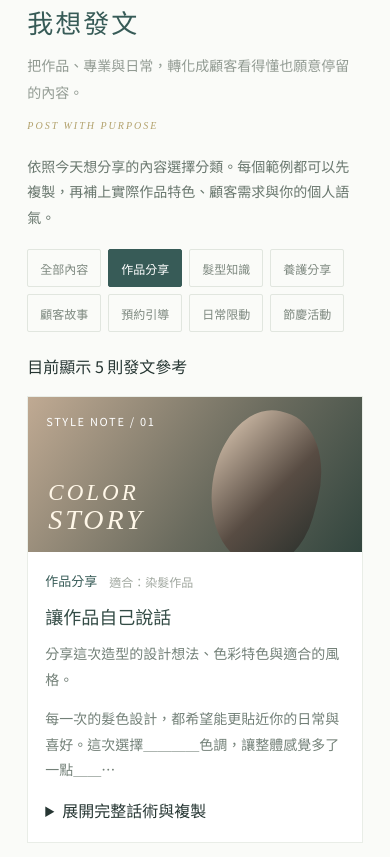
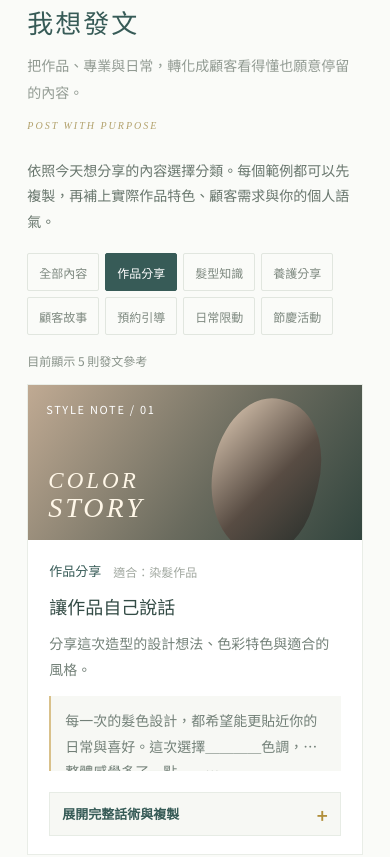
Before and after one commit to pamahairsalon/pama-marketing-hub, a plain HTML site: page index.html in a window 390 px wide. Shown: the part 1844-2701 px from the top of the page. Drawn offline with Linux system fonts and the light colour scheme.

Commit message:
Style expandable message previews for easier browsing

```diff
--- a/styles.css
+++ b/styles.css
@@ -404,3 +404,30 @@ body{font-size:16px;line-height:1.75}
   .posting-section .edit-hint{font-size:12px}
   .posting-section .copy-button{font-size:13px}
 }
+
+
+/* Compact category browsing and expandable message library */
+.posting-guide,.care-guide{max-width:850px;color:#68766d;font-size:15px;line-height:1.9;margin:0 0 18px}
+.posting-section .filter-row,.care-section .filter-row{gap:8px;margin-bottom:16px}
+.posting-section .filter-button,.care-section .care-filter{min-height:39px;padding:8px 15px;font-size:12px;border-radius:2px}
+.result-count{min-height:20px;margin:0 0 13px;font-size:12px;line-height:1.6;color:#879188}
+.posting-section .content-grid,.care-section .care-grid{gap:17px}
+.posting-section .card-content{padding:20px 21px 18px}
+.posting-section .copy-preview,.care-section .copy-preview{margin:10px 0 12px;padding:12px 14px;background:#f7f8f4;border-left:2px solid #d9c18b;color:#58665d;font-size:14px;line-height:1.8;display:-webkit-box;-webkit-line-clamp:2;-webkit-box-orient:vertical;overflow:hidden}
+.copy-details{margin-top:8px}
+.copy-details summary{display:flex;align-items:center;justify-content:space-between;gap:12px;list-style:none;cursor:pointer;padding:11px 13px;background:#f7f8f4;color:var(--green);border:1px solid #e7ece5;font-size:13px;line-height:1.5;font-weight:600}
+.copy-details summary::-webkit-details-marker{display:none}
+.copy-details summary::after{content:"+";font-size:19px;line-height:1;color:#b18e39}
+.copy-details[open] summary::after{content:"−"}
+.copy-details summary:hover{background:#f0f3ed}
+.copy-details-body{padding:12px 0 2px}
+.copy-details-body .sample-copy,.copy-details-body .message-copy{padding:14px 15px;font-size:14px;line-height:1.95;background:#f7f8f4}
+.copy-details-body .edit-hint{font-size:12px;line-height:1.8}
+.copy-details-body .copy-button{margin-top:9px;padding:12px 0 3px;font-size:13px}
+@media(max-width:700px){
+ .posting-guide,.care-guide{font-size:14px;line-height:1.85}
+ .posting-section .filter-row,.care-section .filter-row{gap:6px}
+ .posting-section .filter-button,.care-section .care-filter{min-height:38px;padding:8px 11px;font-size:12px}
+ .posting-section .copy-preview,.care-section .copy-preview{font-size:13px}
+ .copy-details summary{font-size:13px;padding:11px 12px}
+}
```
